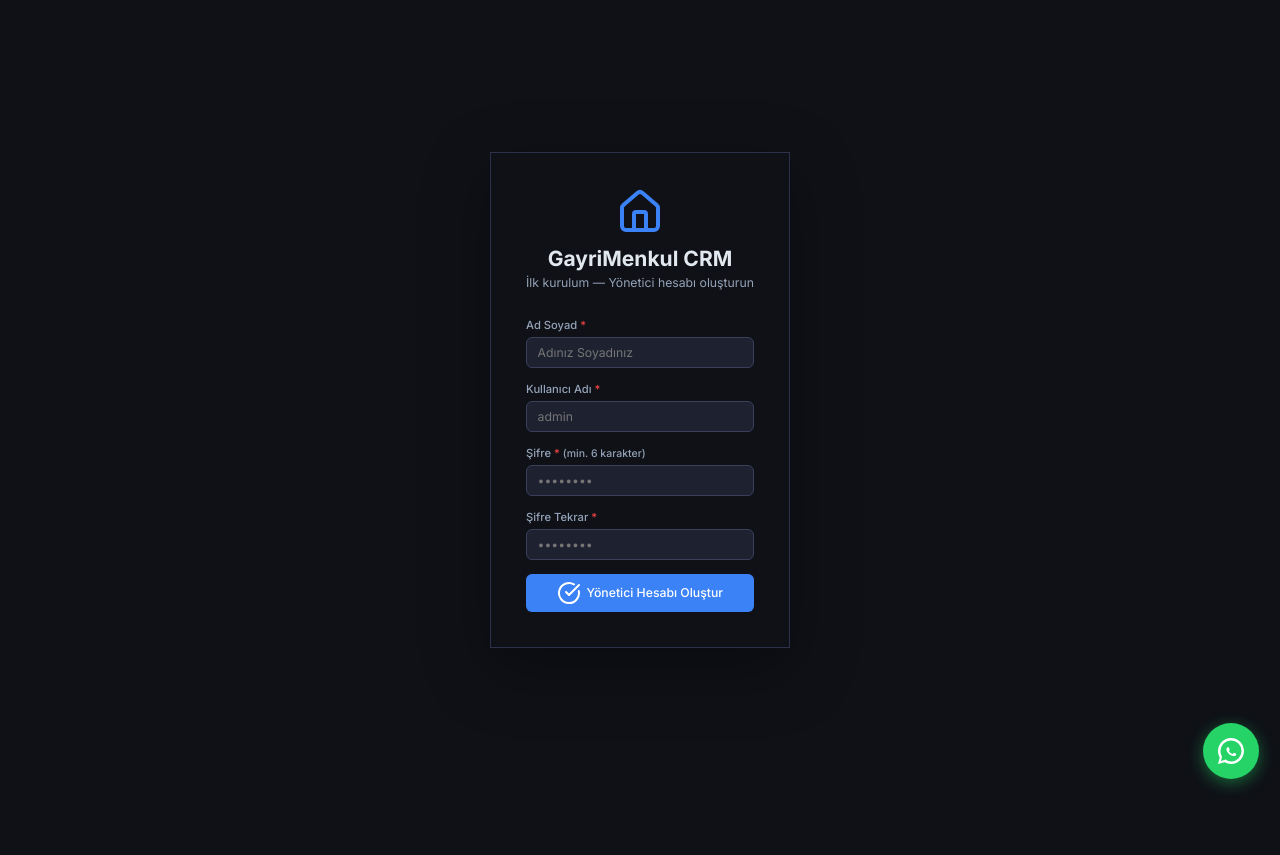
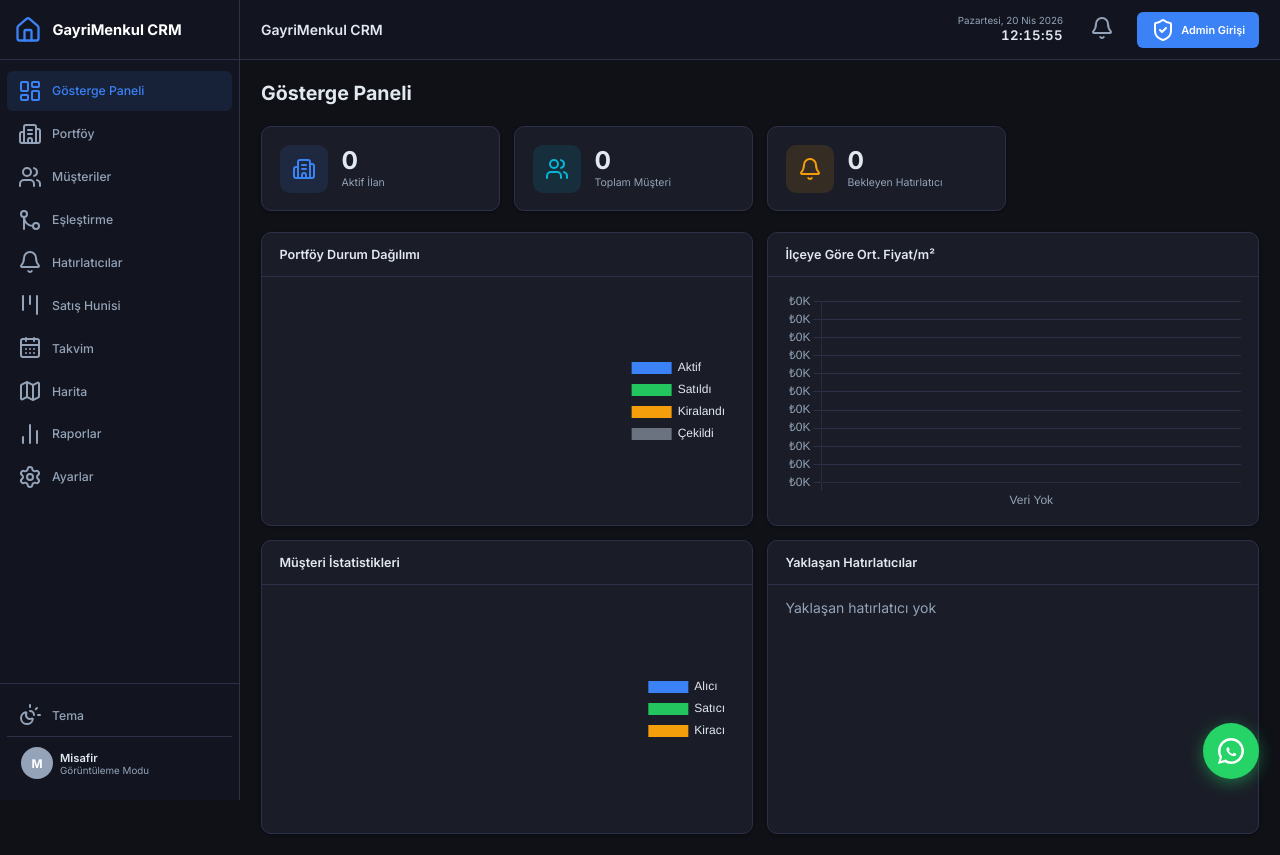
Before and after one commit to tolgakesen/gayrimenkul-crm, a plain HTML site: page index.html in a window 1280 px wide. Before the commit the page ends 800 px from the top, so only its background shows below. Drawn offline with nearby package versions, Linux system fonts and the light colour scheme.

Commit message:
feat: guest mode by default + admin login button in topbar
- App opens in guest (view-only) mode without requiring login
- All pages visible but add/edit/delete actions blocked for guests
- Admin Girişi button in top-right corner opens login/setup modal
- On admin logout, reverts to guest mode (no login screen)
- cleanupNonAdminUsers(): removes all users except username=admin on startup
- Sidebar shows Misafir/Görüntüleme Modu for guest sessions
- Fix map-view.js: remove invalid getSettings import from auth.js

Co-Authored-By: Claude Sonnet 4.6 <noreply@anthropic.com>

```diff
--- a/css/main.css
+++ b/css/main.css
@@ -1315,3 +1315,23 @@ img { max-width: 100%; }
   transform: scale(1.1);
   box-shadow: 0 6px 24px rgba(37,211,102,.6);
 }
+
+/* Admin login topbar button */
+.topbar-admin-btn {
+  display: flex;
+  align-items: center;
+  gap: 6px;
+  padding: 6px 14px;
+  background: var(--color-primary);
+  color: #fff;
+  border: none;
+  border-radius: var(--radius-sm);
+  font-size: 0.78rem;
+  font-weight: 600;
+  cursor: pointer;
+  white-space: nowrap;
+  transition: background var(--transition);
+  margin-left: 4px;
+}
+.topbar-admin-btn:hover { background: var(--color-primary-hover); }
+.topbar-admin-btn i { width: 15px; height: 15px; flex-shrink: 0; }
--- a/index.html
+++ b/index.html
@@ -23,7 +23,7 @@
   <link rel="stylesheet" href="https://unpkg.com/leaflet@1.9.4/dist/leaflet.css"/>
   <script src="https://unpkg.com/leaflet@1.9.4/dist/leaflet.js"></script>
 
-  <link rel="stylesheet" href="css/main.css?v=20260426">
+  <link rel="stylesheet" href="css/main.css?v=20260420b">
 </head>
 <body>
   <!-- Login Screen -->
@@ -53,6 +53,10 @@
           <i data-lucide="bell"></i>
           <span id="notif-badge" style="display:none">0</span>
         </a>
+        <button id="btn-admin-login" class="topbar-admin-btn" title="Yönetici girişi yap">
+          <i data-lucide="shield-check"></i>
+          <span>Admin Girişi</span>
+        </button>
       </header>
       <main id="main-wrapper">
         <div id="main-content">
@@ -70,7 +74,7 @@
     </svg>
   </a>
 
-  <script type="module" src="js/app.js?v=20260426"></script>
+  <script type="module" src="js/app.js?v=20260420b"></script>
   <script>
     document.addEventListener('DOMContentLoaded', () => {
       if (window.lucide) window.lucide.createIcons();
--- a/js/app.js
+++ b/js/app.js
@@ -1,10 +1,10 @@
 import { renderSidebar, updateSidebarActive } from './components/sidebar.js';
 import { getSettings, saveSettings, getAll } from './storage.js';
 import { checkReminders } from './pages/reminders.js';
-import { isLoggedIn, logout, isAdmin } from './auth.js';
+import { isLoggedIn, isGuest, isAdmin, logout, startGuestSession, cleanupNonAdminUsers } from './auth.js';
 
 async function loadPage(hash) {
-  if (!isLoggedIn()) { showLogin(); return; }
+  if (!isLoggedIn()) { startGuestSession(); }
 
   const main = document.getElementById('main-content');
   if (!main) return;
@@ -92,25 +92,27 @@ function initNotifications() {
   }
 }
 
-function showLogin() {
-  document.getElementById('app-shell').style.display = 'none';
-  const ls = document.getElementById('login-screen');
-  ls.style.display = 'flex';
+async function showAdminLoginModal() {
+  const { createModal, openModal, closeModal } = await import('./components/modals.js');
+  const { renderLogin } = await import('./pages/login.js');
 
-  import('./pages/login.js').then(({ renderLogin }) => {
-    renderLogin(document.getElementById('login-content'), () => {
-      ls.style.display = 'none';
-      document.getElementById('app-shell').style.display = '';
+  const modal = createModal('admin-login-modal', 'Yönetici Girişi',
+    '<div id="admin-login-content"></div>');
+  openModal('admin-login-modal');
+
+  renderLogin(document.getElementById('admin-login-content'), () => {
+    closeModal('admin-login-modal');
     renderSidebar();
     attachSidebarEvents();
-      const target = location.hash && location.hash !== '#/login' ? location.hash : '#/';
-      if (location.hash === target) {
-        loadPage(target);
-      } else {
-        location.hash = target;
+    updateAdminBtn();
+    loadPage(location.hash);
+  });
 }
-    });
-  });
+
+function updateAdminBtn() {
+  const btn = document.getElementById('btn-admin-login');
+  if (!btn) return;
+  btn.style.display = isGuest() ? '' : 'none';
 }
 
 function attachSidebarEvents() {
@@ -118,8 +120,12 @@ function attachSidebarEvents() {
     const logoutBtn = e.target.closest('#btn-logout');
     if (logoutBtn) {
       logout();
-      document.getElementById('app-shell').style.display = 'none';
-      showLogin();
+      startGuestSession();
+      renderSidebar();
+      attachSidebarEvents();
+      updateAdminBtn();
+      loadPage(location.hash);
+      return;
     }
 
     const overlay = document.getElementById('sidebar-overlay');
@@ -136,6 +142,9 @@ function initApp() {
   initNotifications();
 
   document.addEventListener('click', e => {
+    const adminLoginBtn = e.target.closest('#btn-admin-login');
+    if (adminLoginBtn) { showAdminLoginModal(); return; }
+
     const toggle = e.target.closest('#theme-toggle');
     if (toggle) {
       const settings = getSettings();
@@ -160,17 +169,18 @@ function initApp() {
 
   window.addEventListener('hashchange', () => loadPage(location.hash));
 
-  if (isLoggedIn()) {
+  cleanupNonAdminUsers();
+
+  if (!isLoggedIn()) startGuestSession();
+
   document.getElementById('app-shell').style.display = '';
   document.getElementById('login-screen').style.display = 'none';
   renderSidebar();
   attachSidebarEvents();
+  updateAdminBtn();
   loadPage(location.hash);
   setInterval(checkReminders, 60000);
   setInterval(updateNotificationBadge, 30000);
-  } else {
-    showLogin();
-  }
 }
 
 initApp();
--- a/js/auth.js
+++ b/js/auth.js
@@ -1,6 +1,14 @@
 const USERS_KEY = 'gm_crm_users';
 const SESSION_KEY = 'gm_crm_session';
 const SALT = 'gm_crm_v1_salt_x9k';
+
+const GUEST_SESSION = {
+  userId: 'guest',
+  username: 'guest',
+  fullName: 'Misafir',
+  role: 'guest',
+  permissions: {},
+};
 
 async function hashPassword(password) {
   const encoder = new TextEncoder();
@@ -37,6 +45,14 @@ export function clearSession() {
   sessionStorage.removeItem(SESSION_KEY);
 }
 
+export function startGuestSession() {
+  sessionStorage.setItem(SESSION_KEY, JSON.stringify(GUEST_SESSION));
+}
+
+export function isGuest() {
+  return getSession()?.role === 'guest';
+}
+
 export function isLoggedIn() {
   return !!getSession();
 }
@@ -53,7 +69,14 @@ export function hasPermission(module, action) {
   const s = getSession();
   if (!s) return false;
   if (s.role === 'admin') return true;
+  if (s.role === 'guest') return action === 'view';
   return s.permissions?.[module]?.[action] === true;
+}
+
+export function cleanupNonAdminUsers() {
+  const users = getUsers();
+  const adminOnly = users.filter(u => u.username.toLowerCase() === 'admin');
+  if (adminOnly.length < users.length) saveUsers(adminOnly);
 }
 
 export async function login(username, password) {
--- a/js/components/sidebar.js
+++ b/js/components/sidebar.js
@@ -1,5 +1,5 @@
 import { TR } from '../i18n.js';
-import { getCurrentUser, isAdmin } from '../auth.js';
+import { getCurrentUser, isAdmin, isGuest } from '../auth.js';
 
 const ROUTES = [
   { hash: '#/', icon: 'layout-dashboard', label: TR.nav.dashboard },
@@ -45,7 +45,14 @@ export function renderSidebar() {
         <i data-lucide="sun-moon"></i>
         <span>Tema</span>
       </button>
-      ${session ? `
+      ${isGuest() ? `
+      <div class="sidebar-user sidebar-user-guest">
+        <div class="sidebar-user-avatar" style="background:var(--color-text-muted);font-size:0.85rem">M</div>
+        <div class="sidebar-user-info">
+          <div class="sidebar-user-name">Misafir</div>
+          <div class="sidebar-user-role">Görüntüleme Modu</div>
+        </div>
+      </div>` : session ? `
       <div class="sidebar-user">
         <div class="sidebar-user-avatar">${(session.fullName||'?').charAt(0).toUpperCase()}</div>
         <div class="sidebar-user-info">
--- a/js/pages/map-view.js
+++ b/js/pages/map-view.js
@@ -1,7 +1,7 @@
 import { TR } from '../i18n.js';
 import { getAll } from '../storage.js';
 import { formatPrice, truncate } from '../utils.js';
-import { hasPermission, getSettings } from '../auth.js';
+import { hasPermission } from '../auth.js';
 import { getSettings as getAppSettings } from '../storage.js';
 
 let mapInstance = null;
```
Also changed, not shown: .claude/settings.local.json. Lines whose indentation alone changed are shown as unchanged.
